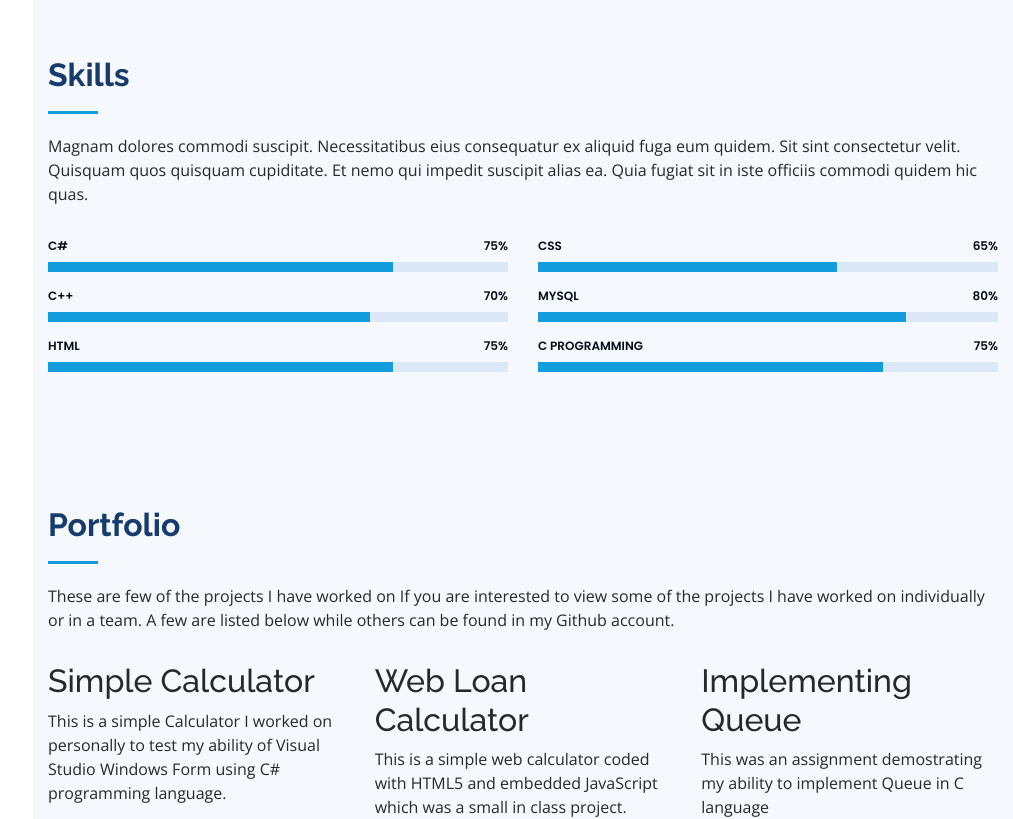
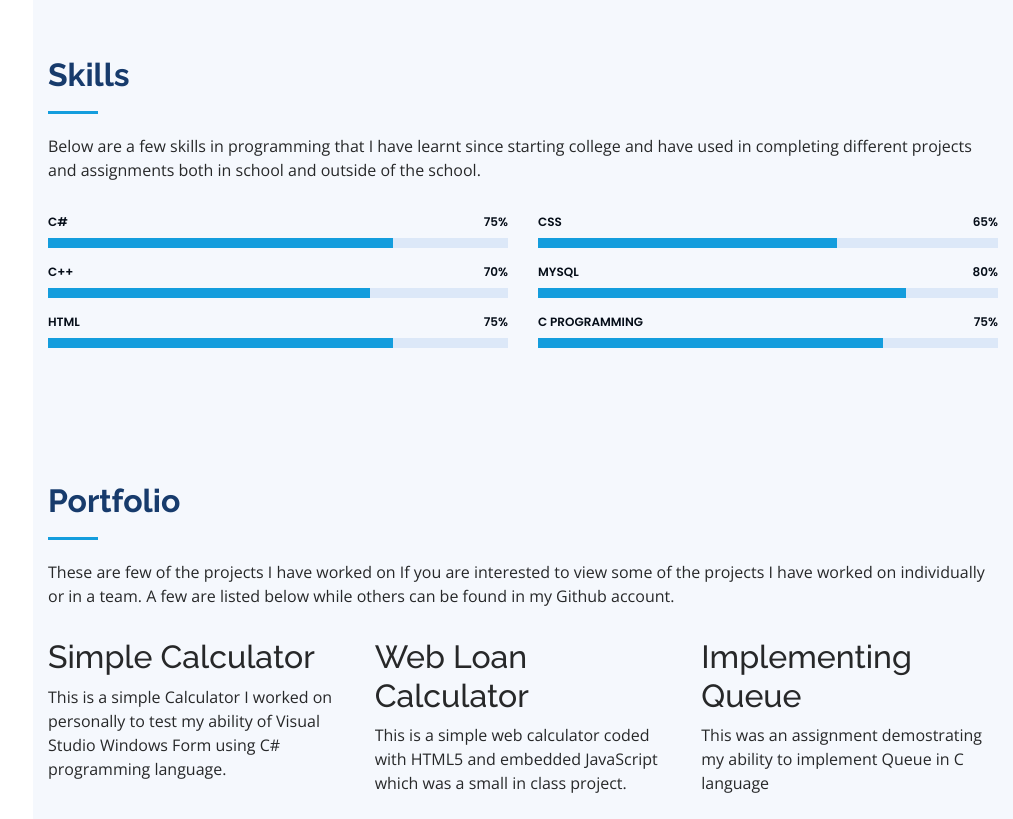
Before and after one commit to dawe3799/DemiAwe, a plain HTML site: page index.html in a window 1280 px wide. Shown: the part 1680-2499 px from the top of the page, without its empty margins (267-1280 px from the left). Drawn offline with nearby package versions, Linux system fonts and the light colour scheme.

Commit message:
Update index.html

```diff
--- a/index.html
+++ b/index.html
@@ -128,8 +128,8 @@
 
         <div class="section-title">
           <h2>Skills</h2>
-          <p>Magnam dolores commodi suscipit. Necessitatibus eius consequatur ex aliquid fuga eum quidem. Sit sint consectetur velit.
-            Quisquam quos quisquam cupiditate. Et nemo qui impedit suscipit alias ea. Quia fugiat sit in iste officiis commodi quidem hic quas.</p>
+          <p>Below are a few skills in programming that I have learnt since starting college and have used in completing different projects and assignments both in
+            school and outside of the school.</p>
         </div>
 
         <div class="row skills-content">
```
